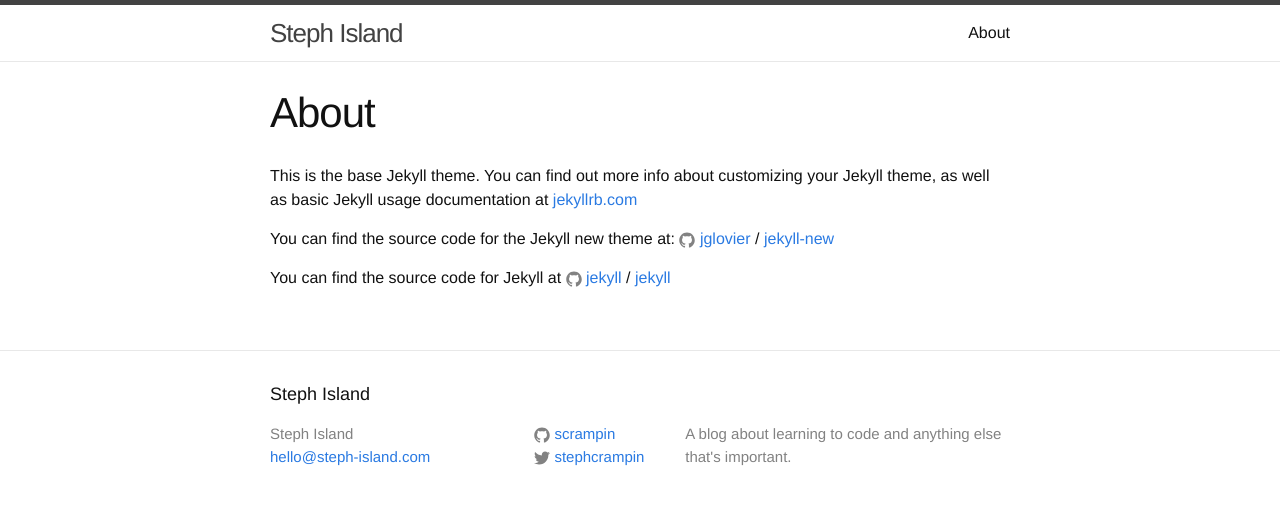
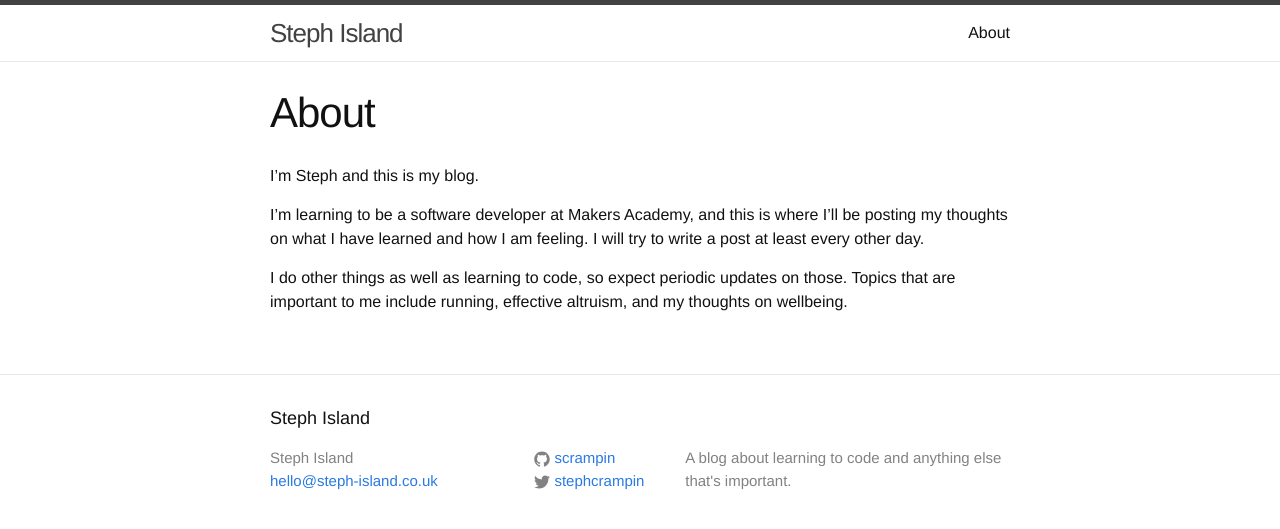
Before and after one commit to scrampin/scrampin.github.io, a Jekyll site: the page built from about.md, in a window 1280 px wide. Shown: the top 529 px of the page. Built offline with Jekyll 4.4.1, drawn with Linux system fonts in a browser that asks for light colours.

Commit message:
updated about

```diff
--- a/_config.yml
+++ b/_config.yml
@@ -7,7 +7,7 @@
 
 # Site settings
 title: Steph Island
-email: hello@steph-island.com
+email: hello@steph-island.co.uk
 description: > # this means to ignore newlines until "baseurl:"
   A blog about learning to code and anything else that's important.
 baseurl: "" # the subpath of your site, e.g. /blog
--- a/about.md
+++ b/about.md
@@ -4,12 +4,8 @@
 permalink: /about/
 ---
 
-This is the base Jekyll theme. You can find out more info about customizing your Jekyll theme, as well as basic Jekyll usage documentation at [jekyllrb.com](http://jekyllrb.com/)
+I'm Steph and this is my blog.
 
-You can find the source code for the Jekyll new theme at:
-{% include icon-github.html username="jglovier" %} /
-[jekyll-new](https://github.com/jglovier/jekyll-new)
+I'm learning to be a software developer at Makers Academy, and this is where I'll be posting my thoughts on what I have learned and how I am feeling. I will try to write a post at least every other day.
 
-You can find the source code for Jekyll at
-{% include icon-github.html username="jekyll" %} /
-[jekyll](https://github.com/jekyll/jekyll)
+I do other things as well as learning to code, so expect periodic updates on those. Topics that are important to me include running, effective altruism, and my thoughts on wellbeing.
```
